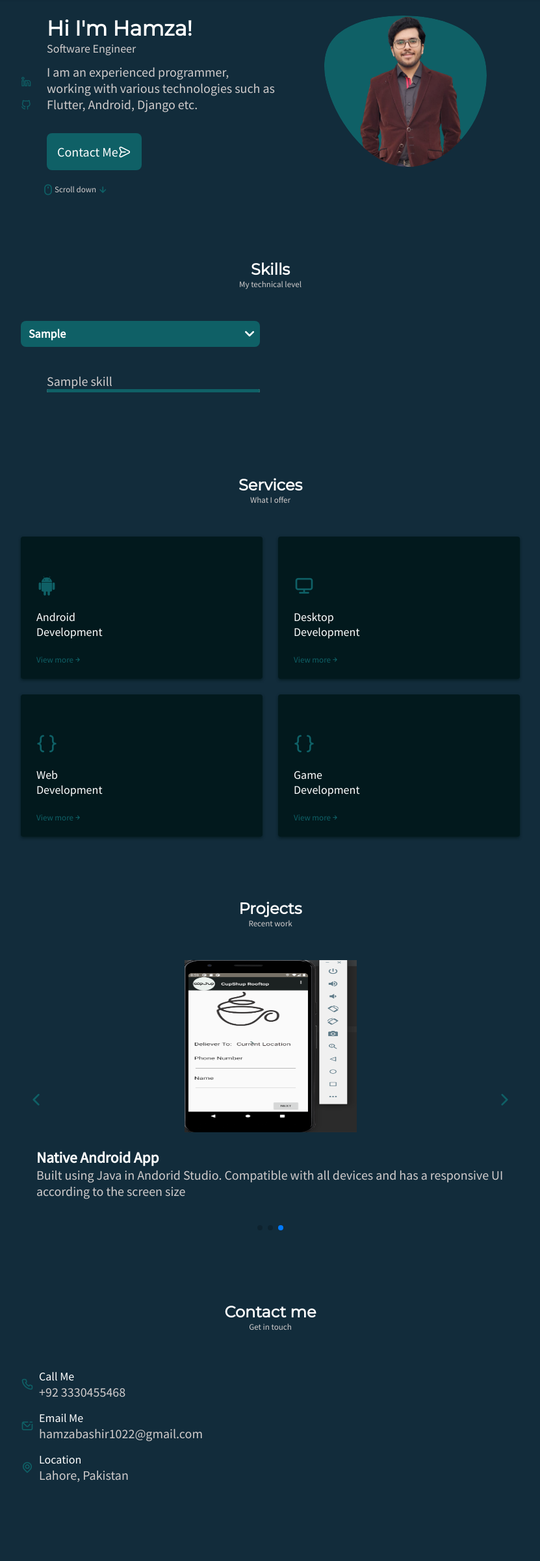
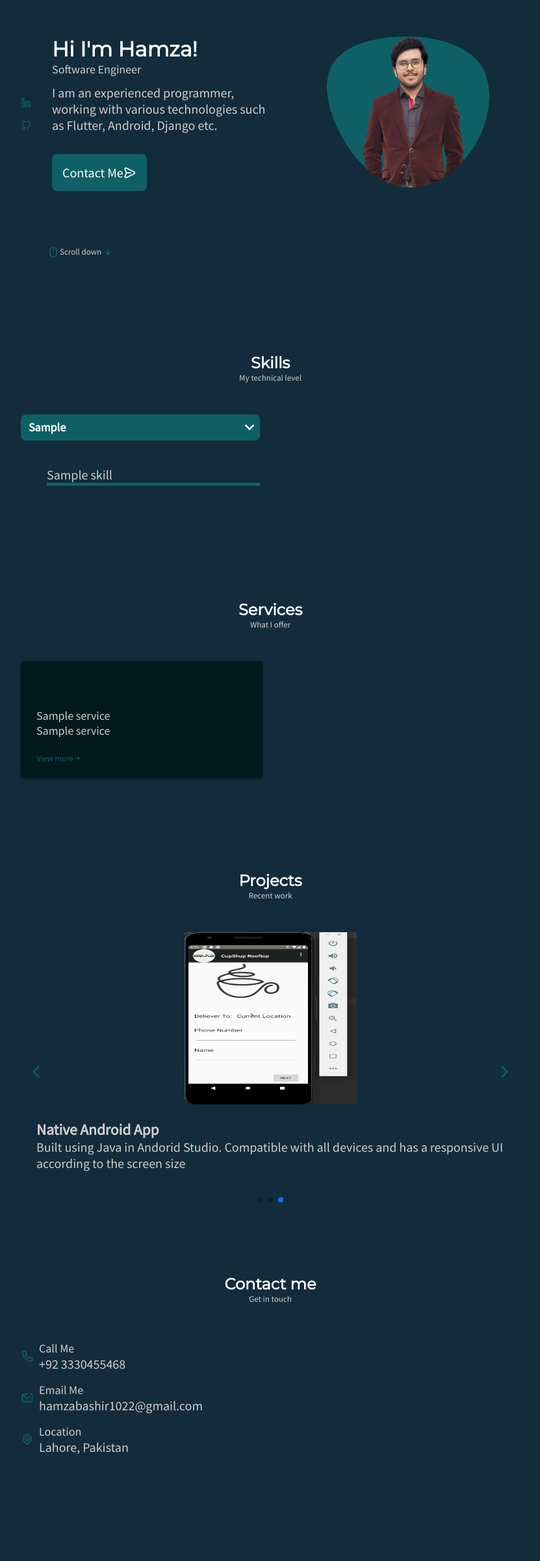
Before and after one commit to Hamza-18/Portfolio, a Django app: template portfolio/templates/portfolio/index.html in a window 1280 px wide. Shown: the part 64-2467 px from the top of the page at 65% size, without its empty margins (224-1055 px from the left). After the commit the page ends 2303 px from the top, so only its background shows below. Run offline with Django 3.2, Linux system fonts and the light colour scheme; the template is opened without the code that fills it: most values are stand-ins (such as "Sample title", 1, 10 or a date in 2020).

Commit message:
added all the services through django

```diff
--- a/portfolio/static/main.js
+++ b/portfolio/static/main.js
@@ -15,9 +15,15 @@ document.addEventListener("DOMContentLoaded", () => {
     /*=========Skills==================*/
     const skillHeader = document.querySelectorAll(".skill_content")
     skillHeader.forEach(header => header.addEventListener('click', () => {
-        header.classList.contains("skill_open") ? header.classList.replace("skill_open", "skill_close") :
-            header.classList.replace("skill_close", "skill_open")
+        skillHeader.forEach(_header => header === _header ? openSkill(_header, true) : openSkill(_header, false))
     }))
+
+    function openSkill(header, bool) {
+        bool ? header.classList.contains("skill_open") ? header.classList.replace("skill_open", "skill_close") :
+            header.classList.replace("skill_close", "skill_open") :
+            header.classList.replace("skill_open", "skill_close")
+    }
+
     /*=========Services===============*/
     const serviceBtn = document.querySelectorAll(".services_button"),
         models = document.querySelectorAll(".services_model"),
@@ -40,6 +46,8 @@ document.addEventListener("DOMContentLoaded", () => {
             el: '.swiper-pagination',
             clickable: true
         },
+        mousewheel: true,
+        keyboard: true,
     });
 
 });
--- a/portfolio/static/style.css
+++ b/portfolio/static/style.css
@@ -67,11 +67,9 @@ body {
     color: var(--secondary-color);
 }
 
+
 h1, h2, h3, h4 {
     font-weight: var(--font-semi-bold);
-    color: white;
-
-
 }
 
 ul {
@@ -419,6 +417,7 @@ img {
     font-size: var(--h3-font);
     margin-bottom: var(--mb-1);
     font-weight: var(--font-medium);
+
 }
 
 .services_content:hover {
@@ -472,9 +471,10 @@ img {
 }
 
 .services_model-title {
-    font-size: var(--h3-font);
-    font-weight: var(--font-medium);
+    font-size: var(--h2-font);
+    font-weight: var(--font-semi-bold);
     margin-bottom: var(--mb-1-5);
+    color: #91e1e7;
 }
 
 .services_model-close {
@@ -572,7 +572,10 @@ img {
     .header {
         top: 0;
         bottom: initial;
-        padding: 0;
+    }
+
+    .header, .main {
+        padding: 0 1rem;
     }
 
     .nav {
@@ -598,33 +601,56 @@ img {
         gap: 2rem;
     }
 
-    .home_content{
-        grid-template-columns: max-content 1fr 1fr;
+    .home_container {
+        row-gap: 5rem;
     }
 
-    .home_data{
+    .home_content {
+        grid-template-columns: max-content 1fr 1fr;
+        column-gap: 2rem;
+        padding-top: 5.5rem;
+    }
+
+    #skills {
+        padding-top: 5rem;
+    }
+
+    #services {
+        padding-top: 5rem;
+
+    }
+
+    #projects {
+        padding-top: 5rem;
+
+    }
+
+    .home_data {
         grid-column: initial;
     }
 
-    .home_img{
+    .home_img {
         order: 1;
         justify-self: center;
     }
 
-    .home_scroll{
-        margin-left: var(--mb-2);
+    .home_blob {
+        width: 250px;
     }
-
-    .home_blob{
-        width:250px;
+    .home_scroll {
+        padding-left: 0.5rem;
     }
 }
 
 @media screen and (min-width: 768px) {
+    .section {
+        padding-top: 2rem;
+    }
+
     .header {
         top: 0;
         bottom: initial;
-        padding: 0;
+        height: auto;
     }
 
     .nav {
@@ -650,24 +676,24 @@ img {
         gap: 2rem;
     }
 
-    .home_content{
+    .home_content {
         grid-template-columns: max-content 1fr 1fr;
     }
 
-    .home_data{
+    .home_data {
         grid-column: initial;
     }
 
-    .home_img{
+    .home_img {
         order: 1;
         justify-self: center;
     }
 
-    .home_scroll{
+    .home_scroll {
         margin-left: var(--mb-2);
     }
 
-    .home_blob{
-        width:250px;
+    .home_blob {
+        width: 250px;
     }
 }
--- a/portfolio/templates/portfolio/index.html
+++ b/portfolio/templates/portfolio/index.html
@@ -118,10 +118,10 @@
                 <div class="skills_container container grid">
                     {% for skill in skills %}
                         <div>
-                            <!-- ===================skill 1======================= -->
+                            <!-- ===================skill ======================= -->
                             <div class="skill_content {{ skill.open }}">
                                 <div class="skills_header">
-                                    <i class= "{{ skill.getIcon }} skills_icon"></i>
+                                    <i class="{{ skill.getIcon }} skills_icon"></i>
                                     <div>
                                         <h1 class="skills_title">{{ skill.getHeader }}</h1>
                                     </div>
@@ -133,8 +133,8 @@
                                             <div class="skills_titles">
                                                 <div class="skills_name">{{ name }}</div>
                                             </div>
-                                            <div class="skills_bar" >
-                                                <span class="skill_bar-percentage " ></span>
+                                            <div class="skills_bar">
+                                                <span class="skill_bar-percentage "></span>
                                             </div>
                                         </div>
                                     {% endfor %}
@@ -149,12 +149,14 @@
                 <h2 class="section_title">Services</h2>
                 <span class="section_subtitle">What I offer</span>
                 <div class="services_container container grid">
-                    <!--================= Service 1 ===================-->
-
+                    <!--================= Service  ===================-->
+                    {% for service in services %}
                         <div class="services_content">
                             <div>
-                            <i class="uil uil-android service_icon"></i>
-                            <h3 class="services_title">Android <br>Development</h3>
+                                <i class="{{ service.icon }} service_icon"></i>
+                                <h3 class="services_title">{{ service.get_heading }}
+                                    <br>{{ service.get_sub_heading }}
+                                </h3>
 
                             </div>
                             <span class="button button--flex button_small button_link services_button">
@@ -163,116 +165,23 @@
 
                             <div class="services_model">
                                 <div class="services_model-content">
-                                <h4 class="services_model-title">Android Application </h4>
+                                    <h4 class="services_model-title">
+                                        {{ service.get_heading }} {{ service.get_sub_heading }} </h4>
                                     <i class="uil uil-times services_model-close"></i>
                                     <ul class="services_model-services grid">
+                                        {% for each_service in service.get_services %}
                                             <li class="services_model-service">
                                                 <i class="uil uil-check-circle services_model-icon"></i>
-                                        <p>I will develop native app</p>
+                                                <p>{{ each_service }}</p>
                                             </li>
-                                    <li class="services_model-service">
-                                        <i class="uil uil-check-circle services_model-icon"></i>
-                                        <p>I provide complete backend for the app</p>
-                                    </li>
-                                    <li class="services_model-service">
-                                        <i class="uil uil-check-circle services_model-icon"></i>
-                                        <p>I connect database if required such as firebase and SQL</p>
-                                    </li>
+                                        {% endfor %}
                                     </ul>
                                 </div>
                             </div>
                         </div>
-                    <!--================= Service 2 ===================-->
-                    <div class="services_content">
-                        <div>
-                            <i class="uil uil-desktop service_icon"></i>
-                            <h3 class="services_title">Desktop<br> Development</h3>
-                        </div>
-                        <span class="button button--flex button_small button_link services_button">
-                            View more<i class="uil uil-arrow-right button_icon"></i>
-                        </span>
-                        <div class="services_model">
-                            <div class="services_model-content">
-                                <h4 class="services_model-title">Desktop Application </h4>
-                                <i class="uil uil-times services_model-close"></i>
-                                <ul class="services_model-services grid">
-                                    <li class="services_model-service">
-                                        <i class="uil uil-check-circle services_model-icon"></i>
-                                        <p>I will develop Java swing app</p>
-                                    </li>
-                                    <li class="services_model-service">
-                                        <i class="uil uil-check-circle services_model-icon"></i>
-                                        <p>I will provide JAR and EXE file</p>
-                                    </li>
-                                </ul>
-                            </div>
-                        </div>
-                    </div>
-                    <!--================= Service 3 ===================-->
-
-                    <div class="services_content">
-                        <div>
-                            <i class="uil uil-brackets-curly service_icon"></i>
-                            <h3 class="services_title">Web<br>Development</h3>
+                    {% endfor %}
 
                 </div>
-                        <span class="button button--flex button_small button_link services_button">
-                            View more<i class="uil uil-arrow-right button_icon"></i>
-                        </span>
-
-                        <div class="services_model">
-                            <div class="services_model-content">
-                                <h4 class="services_model-title">Android Application </h4>
-                                <i class="uil uil-times services_model-close"></i>
-                                <ul class="services_model-services grid">
-                                    <li class="services_model-service">
-                                        <i class="uil uil-check-circle services_model-icon"></i>
-                                        <p>I will develop user interface using HTML, CSS and Javascript</p>
-                                    </li>
-                                    <li class="services_model-service">
-                                        <i class="uil uil-check-circle services_model-icon"></i>
-                                        <p>I will do server side scripting using python Django</p>
-                                    </li>
-                                    <li class="services_model-service">
-                                        <i class="uil uil-check-circle services_model-icon"></i>
-                                        <p>I will develop dynamic user interface using React</p>
-                                    </li>
-                                </ul>
-                            </div>
-                        </div>
-                    </div>
-
-                    <!--================= Service 3 ===================-->
-
-                    <div class="services_content">
-                        <div>
-                            <i class="uil uil-brackets-curly service_icon"></i>
-                            <h3 class="services_title">Game<br>Development</h3>
-
-                        </div>
-                        <span class="button button--flex button_small button_link services_button">
-                            View more<i class="uil uil-arrow-right button_icon"></i>
-                        </span>
-
-                        <div class="services_model">
-                            <div class="services_model-content">
-                                <h4 class="services_model-title">Game Development </h4>
-                                <i class="uil uil-times services_model-close"></i>
-                                <ul class="services_model-services grid">
-                                    <li class="services_model-service">
-                                        <i class="uil uil-check-circle services_model-icon"></i>
-                                        <p>I will develop 3d/2d game using Untiy</p>
-                                    </li>
-                                    <li class="services_model-service">
-                                        <i class="uil uil-check-circle services_model-icon"></i>
-                                        <p>I will do C# scripting </p>
-                                    </li>
-                                </ul>
-                            </div>
-                        </div>
-                    </div>
-                </div>
-
             </section>
             <!-- ==============Projects================= -->
             <section class="projects section" id="projects">
```
Also changed, not shown: portfolio/views.py (+50 -4 lines). Lines whose indentation alone changed are shown as unchanged.
